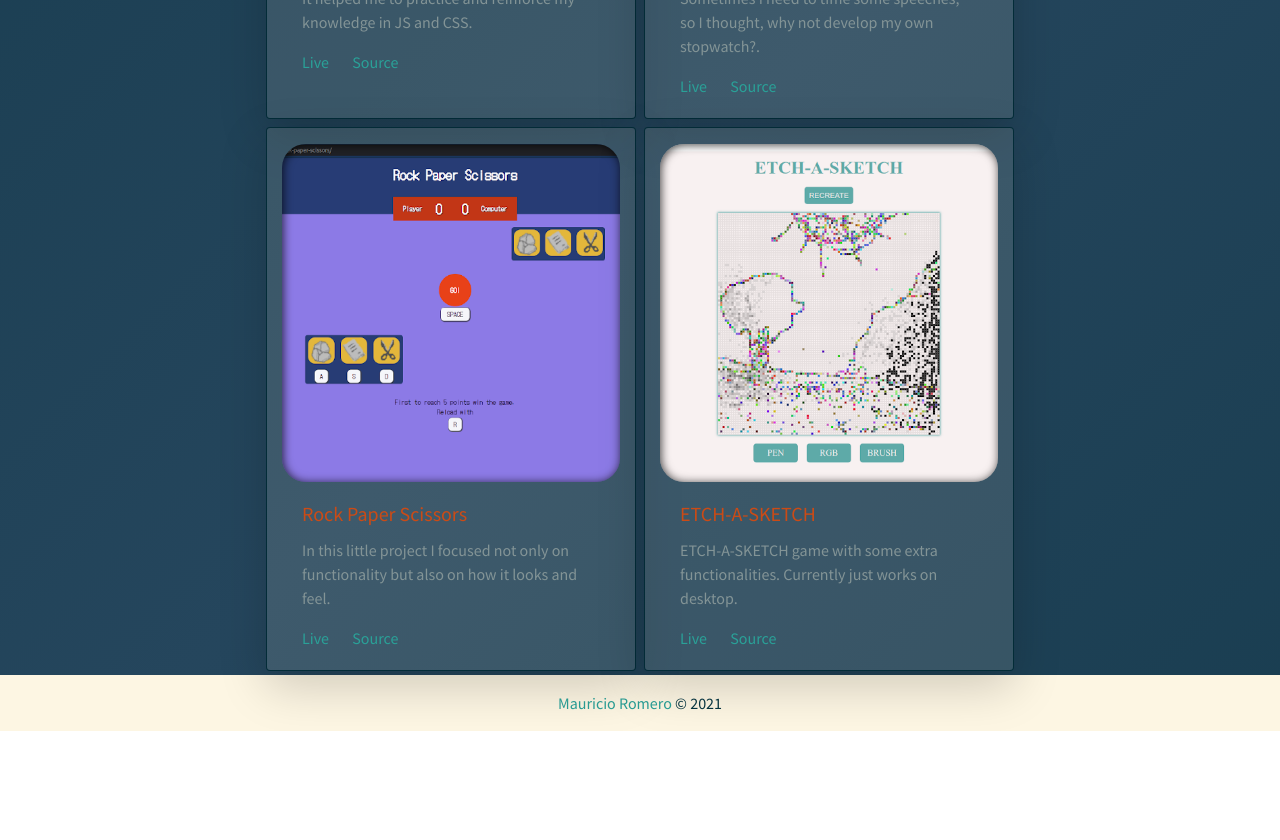
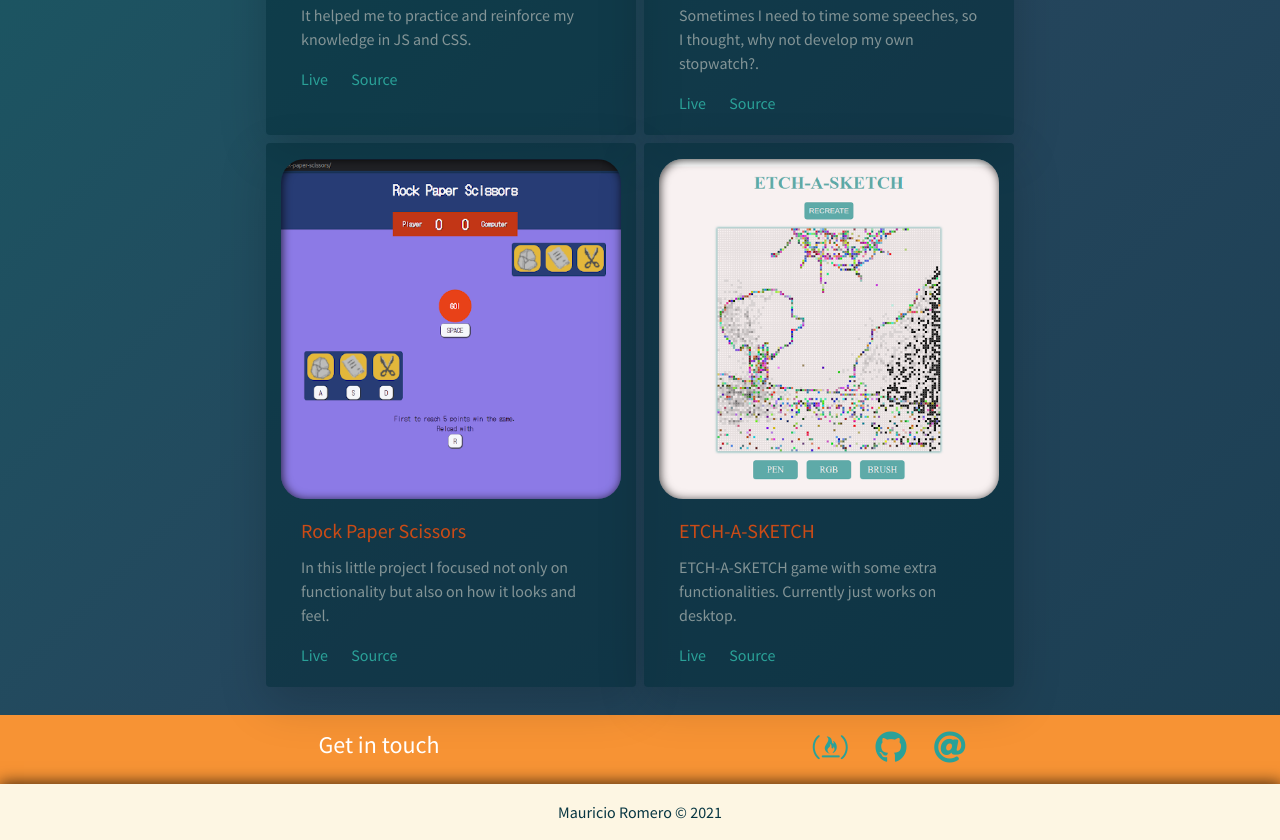
Before and after one commit to TanisJam/tanisjam.github.io, a plain HTML site: page index.html in a window 1280 px wide. Shown: the part 877-1717 px from the top of the page. Before the commit the page ends 1608 px from the top, so only its background shows below. Drawn offline with nearby package versions, Linux system fonts and the light colour scheme.

Commit message:
completed the about me and contact

```diff
--- a/index.html
+++ b/index.html
@@ -10,6 +10,10 @@
     <!--BOOTSTRAP CDN-->
     <link rel="stylesheet" href="https://cdn.jsdelivr.net/npm/bootswatch@4.5.2/dist/solar/bootstrap.min.css"
         integrity="sha384-NCwXci5f5ZqlDw+m7FwZSAwboa0svoPPylIW3Nf+GBDsyVum+yArYnaFLE9UDzLd" crossorigin="anonymous">
+
+    <!--FONT AWESOME-->
+    <link rel="stylesheet" href="https://use.fontawesome.com/releases/v5.6.3/css/all.css"
+        integrity="sha384-UHRtZLI+pbxtHCWp1t77Bi1L4ZtiqrqD80Kn4Z8NTSRyMA2Fd33n5dQ8lWUE00s/" crossorigin="anonymous">
 
     <!--CUSTOM CSS-->
     <link rel="stylesheet" href="./styles/main.css">
@@ -46,12 +50,12 @@
             </p>
         </section>
 
-        <section id="projects" class="">
-            <h2 class="display-3 mt-4 d-flex justify-content-center bg-dark text-ligth">Projects</h2>
+        <section id="projects" class="my-4">
+            <h2 class="display-3 mt-3 py-2 d-flex justify-content-center bg-dark text-ligth">Projects</h2>
 
             <div class="container mt-1">
                 <div class="row row-cols-1 row-cols-sm-2 row-cols-md-3 g-2 justify-content-center">
-                    <div class="card col shadow-lg m-1" style="max-width: 375px;">
+                    <div class="card col shadow-lg m-1 bg-semi" style="max-width: 375px;">
                         <div class="img-shadow mt-3">
                             <img id="hover" src="./img/calc.png" class="card-img" alt="calculator image">
                         </div>
@@ -64,7 +68,7 @@
                         </div>
 
                     </div>
-                    <div class="card col shadow-lg m-1" style="max-width: 375px;">
+                    <div class="card col shadow-lg m-1 bg-semi" style="max-width: 375px;">
                         <div class="img-shadow mt-3">
                             <img src="./img/chrono.png" class="card-img-top" alt="calculator image">
                         </div>
@@ -79,7 +83,7 @@
                         </div>
 
                     </div>
-                    <div class="card col shadow-lg m-1" style="max-width: 375px;">
+                    <div class="card col shadow-lg m-1 bg-semi" style="max-width: 375px;">
                         <div class="img-shadow mt-3">
                             <img src="./img/rps.png" class="card-img-top" alt="calculator image">
                         </div>
@@ -95,7 +99,7 @@
                         </div>
 
                     </div>
-                    <div class="card col shadow-lg m-1" style="max-width: 375px;">
+                    <div class="card col shadow-lg m-1 bg-semi" style="max-width: 375px;">
                         <div class="img-shadow mt-3">
                             <img src="./img/eas.png" class="card-img-top" alt="calculator image">
                         </div>
@@ -115,14 +119,31 @@
                 </div>
             </div>
         </section>
-        <section id="contact">
+    </main>
+    <section id="contact" class="">
+        <div class="text-white">
+            <div class="container">
+                <div class="row d-flex">
+                    <div class="ml-5 col text-center py-3 d-flex justify-content-center">
+                        <h4 class="align-self-center justify-content-center">Get in touch</h4>
+                    </div>
+                    <div class="mr-5 col text-center py-3">
+                        <a href="https://www.freecodecamp.org/fcca82f6cf4-31fe-436e-bda7-55af428191bf" id="profile-link"
+                            target="_blank"><i class="ext-transparent fab fa-free-code-camp mr-4 fa-2x"></i></a>
+                        <a href="https://github.com/TanisJam" target="_blank"><i
+                                class="ext-transparent fab fa-github mr-4 fa-2x"> </i></a>
+                        <a href="mailto:mauricionromero@hotmail.com"><i class="text-transparent fas fa-at mr-4 fa-2x">
+                            </i></a>
+                    </div>
+                </div>
+            </div>
+        </div>
 
-        </section>
-    </main>
+    </section>
 
     <footer class="footer mt-auto py-3 bg-light">
         <div class="container d-flex justify-content-center">
-            <span class="text-dark mx-auto"><a href="https://github.com/TanisJam" target="_blank">Mauricio Romero</a> © 2021</span>
+            <span class="text-dark mx-auto">Mauricio Romero © 2021</span>
         </div>
     </footer>
 
--- a/styles/main.css
+++ b/styles/main.css
@@ -1,5 +1,5 @@
 body {
-	background: linear-gradient(-45deg, #002B36, #25465D, #002B36, #302234);
+	background: linear-gradient(-45deg, #002B36, #25465D, #00806F, #302234);
 	background-size: 400% 400%;
 	animation: gradient 15s ease infinite;
 }
@@ -31,6 +31,11 @@ header {
 
 #title:hover {
 	transform: rotate3d(0, 0.3, -0.3, 2deg);
+}
+
+.bg-semi {
+	background-color: #002b3685;
+	border: none;
 }
 
 .card {
@@ -65,3 +70,11 @@ header {
 .img-shadow img {
 	float: left;
 }
+
+#contact {
+	background-color: #F79334;
+}
+
+footer {
+	box-shadow: 1px 0 15px 1px rgba(0, 0, 0, 0.75);
+}
```
Also changed, not shown: about_me.html (+17 -10 lines).
